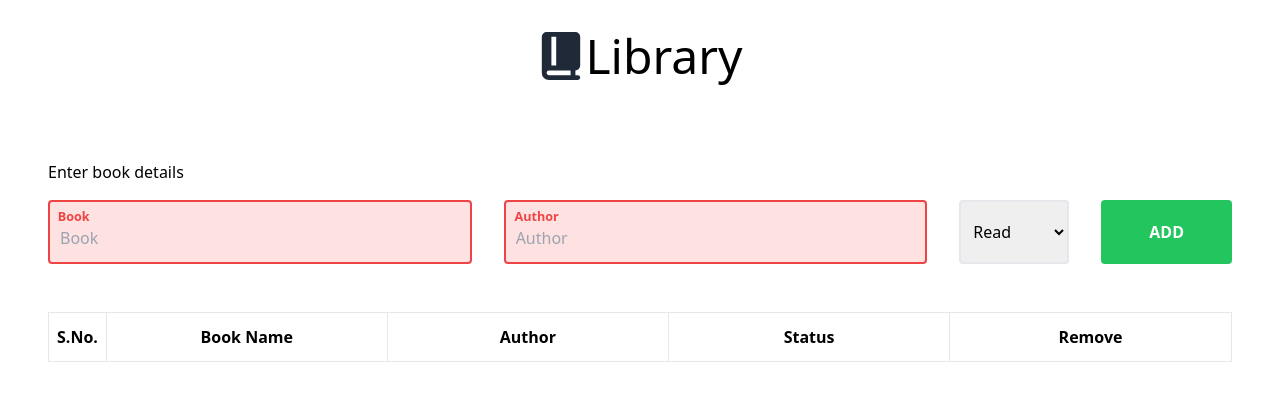
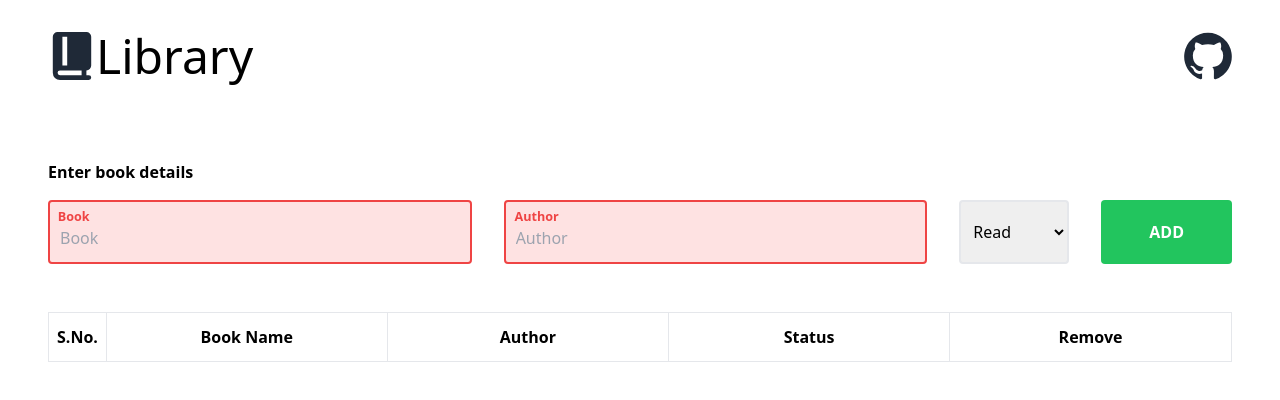
Before and after one commit to siddhart-singh/Oden-Library, a plain HTML site: page src/index.html in a window 1280 px wide. Drawn offline with Linux system fonts and the light colour scheme.

Commit message:
Add social

```diff
--- a/src/index.html
+++ b/src/index.html
@@ -11,8 +11,9 @@
 
   <body class="mx-auto h-screen w-screen max-w-screen-2xl">
     <div class="container m-auto">
-      <header class="flex justify-center py-8 align-middle">
-        <svg
+      <header class="flex justify-between py-8 px-12 align-middle">
+
+        <h1 class="text-5xl flex"> <svg
           class="h-12 w-12 text-gray-800 dark:text-black"
           aria-hidden="true"
           xmlns="http://www.w3.org/2000/svg"
@@ -22,12 +23,16 @@
           <path
             d="M16 14V2a2 2 0 0 0-2-2H2a2 2 0 0 0-2 2v15a3 3 0 0 0 3 3h12a1 1 0 0 0 0-2h-1v-2a2 2 0 0 0 2-2ZM4 2h2v12H4V2Zm8 16H3a1 1 0 0 1 0-2h9v2Z"
           />
+        </svg> Library</h1>
+        <a href="https://github.com/siddhart-singh/Oden-Library">
+        <svg class="w-12 h-12 text-gray-800 dark:text-black" aria-hidden="true" xmlns="http://www.w3.org/2000/svg" fill="currentColor" viewBox="0 0 20 20">
+          <path fill-rule="evenodd" d="M10 .333A9.911 9.911 0 0 0 6.866 19.65c.5.092.678-.215.678-.477 0-.237-.01-1.017-.014-1.845-2.757.6-3.338-1.169-3.338-1.169a2.627 2.627 0 0 0-1.1-1.451c-.9-.615.07-.6.07-.6a2.084 2.084 0 0 1 1.518 1.021 2.11 2.11 0 0 0 2.884.823c.044-.503.268-.973.63-1.325-2.2-.25-4.516-1.1-4.516-4.9A3.832 3.832 0 0 1 4.7 7.068a3.56 3.56 0 0 1 .095-2.623s.832-.266 2.726 1.016a9.409 9.409 0 0 1 4.962 0c1.89-1.282 2.717-1.016 2.717-1.016.366.83.402 1.768.1 2.623a3.827 3.827 0 0 1 1.02 2.659c0 3.807-2.319 4.644-4.525 4.889a2.366 2.366 0 0 1 .673 1.834c0 1.326-.012 2.394-.012 2.72 0 .263.18.572.681.475A9.911 9.911 0 0 0 10 .333Z" clip-rule="evenodd"/>
         </svg>
-        <h1 class="text-5xl">Library</h1>
+        </a>
       </header>
       <main class="p-12">
         <form class="book-form">
-          <legend>Enter book details</legend>
+          <legend class="font-bold">Enter book details</legend>
           <fieldset class="flex justify-center gap-8 py-4 align-middle">
             <div
               class="border- relative flex w-min flex-1 justify-center align-middle"
```
Also changed, not shown: dist/output.css.
